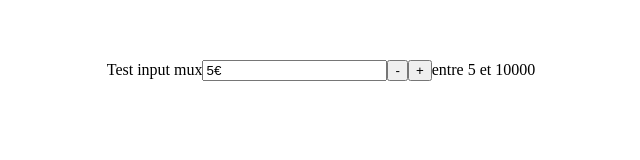
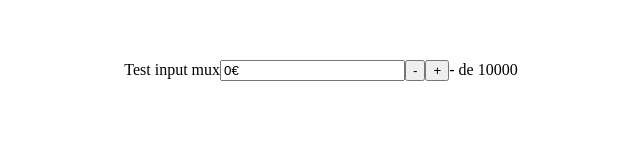
Before and after one commit to BenjaminRqt/InputMuxNumber, a Vue app: page / in a window 1280 px wide. Shown: the top 160 px of the page, without its empty margins (319-959 px from the left). Built offline with nearby package versions, Linux system fonts and the light colour scheme; what vue2-touch-events would draw is missing.

Commit message:
Gestion des steps

```diff
--- a/src/App.vue
+++ b/src/App.vue
@@ -1,11 +1,12 @@
 <template>
   <div id="app">
     <InputMuxNumber
-      :min=5
+      :min=0
       :max=10000
       name="test-input-max"
       label="Test input mux"
       suffix="€"
+      step="25"
     />
   </div>
 </template>
--- a/src/components/InputMuxNumber.vue
+++ b/src/components/InputMuxNumber.vue
@@ -53,7 +53,7 @@
       },
       speed: {
         type: Number,
-                default: 60
+        default: 100
       },
       help: {
         type: Boolean,
@@ -61,6 +61,10 @@
       },
       suffix: {
         type: String
+      },
+      step: {
+        type: Number,
+        default: 1
       }
     },
     data() {
@@ -80,11 +84,11 @@
       down() {
         if (!this.interval) {
           this.interval = setInterval(() => {
-                        if (!this.respectMin(this.value - this.getMultiplier())) {
-                            this.value = this.min;
-                        } else if (this.respectMin()) {
+            if (this.respectMin()) {
               this.value -= this.getMultiplier();
               ++this.counter;
+            } else {
+              this.value = this.min;
             }
           }, this.speed);
         }
@@ -92,11 +96,11 @@
       up() {
         if (!this.interval) {
           this.interval = setInterval(() => {
-                        if (!this.respectMax(this.value + this.getMultiplier())) {
-                            this.value = this.max;
-                        } else if (this.respectMax()) {
+            if (this.respectMax()) {
               this.value += this.getMultiplier();
               ++this.counter;
+            } else {
+              this.value = this.max;
             }
           }, this.speed);
         }
@@ -106,37 +110,35 @@
         this.interval = false;
         this.counter = 0;
       },
-            respectMin(value = null) {
-                if (value) {
+      respectMin() {
+        let value = this.value - this.getMultiplier();
+
         return this.min < value;
-                }
-                return this.min < this.value;
       },
-            respectMax(value = null) {
-                if (value) {
+      respectMax() {
+        let value = this.value + this.getMultiplier();
+
         return this.max > value;
-                }
-                return this.max > this.value;
       },
       getMultiplier() {
         if (this.counter < 10) {
-                    return 1;
+          return 1 * this.step;
         } else if (this.counter >= 10 && this.counter < 30) {
-                    return 10;
-                } else if (this.counter >= 30 && this.counter < 50)  {
-                    return 100
+          return 10 * this.step;
+        } else if (this.counter >= 30 && this.counter < 50) {
+          return 100 * this.step
         } else {
-                    return 1000;
+          return 1000 * this.step;
         }
       }
     },
     computed: {
       textHelp() {
-                if(this.min && !this.max) {
+        if (this.min && !this.max) {
           return `+ de ${this.min}`;
-                } else if(!this.min && this.max) {
+        } else if (!this.min && this.max) {
           return `- de ${this.max}`;
-                } else if(this.min && this.max) {
+        } else if (this.min && this.max) {
           return `entre ${this.min} et ${this.max}`;
         } else {
           this.hasHelp = false;
```
Lines whose indentation alone changed are shown as unchanged.
